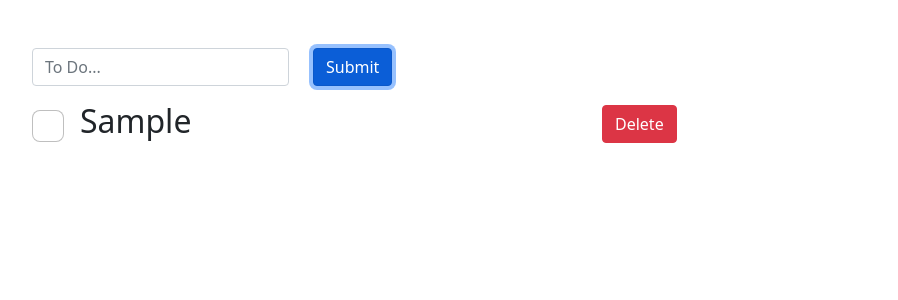
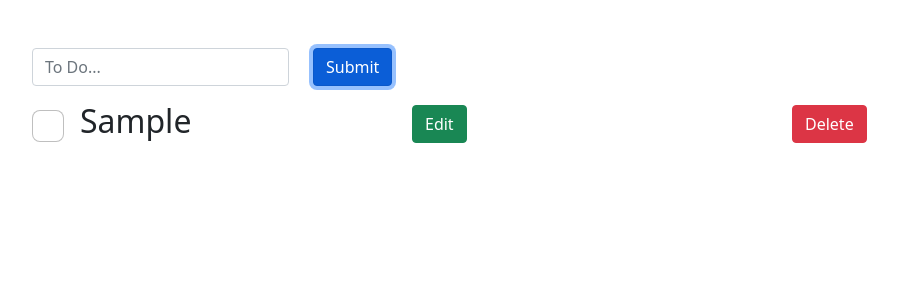
Before and after one commit to nik0laevvlad/todo-app, a React (Create React App) app: page / in a window 1280 px wide. Both pictures are taken after typing "Sample" into the empty fields and a click on the button "Submit". Shown: the top 300 px of the page, without its empty margins (50-948 px from the left). Built offline with nearby package versions, Linux system fonts and the light colour scheme.

Commit message:
Feature/update task (#6)
* add editing task

* created component UpdateTask

* fix render UpdateTask

```diff
--- a/src/App.tsx
+++ b/src/App.tsx
@@ -23,6 +23,13 @@ function App() {
     setList([...list]);
   };
 
+  const updateTask = (selectedTodo: TodoItem, text: string) => {
+    if (text.trim() !== '') {
+      selectedTodo.text = text;
+      setList([...list]);
+    }
+  };
+
   useEffect(() => {
     const storage = JSON.parse(localStorage.getItem('todoList') || '[]');
     setList(storage);
@@ -40,6 +47,7 @@ function App() {
           completeTask={completeTask}
           list={list}
           deleteTask={deleteTask}
+          updateTask={updateTask}
         />
       </Container>
     </>
--- a/src/modules/AddItemForm.tsx
+++ b/src/modules/AddItemForm.tsx
@@ -25,14 +25,7 @@ export const AddItemForm = ({ addTodo }: Props) => {
           />
         </Col>
         <Col md="auto">
-          <Button
-            onClick={() => {
-              addTodo(text);
-              setText('');
-            }}
-          >
-            Submit
-          </Button>
+          <Button type="submit">Submit</Button>
         </Col>
       </Row>
     </Form>
--- a/src/modules/ListItem.tsx
+++ b/src/modules/ListItem.tsx
@@ -6,13 +6,11 @@ import FormCheckLabel from 'react-bootstrap/FormCheckLabel';
 interface Props {
   item: TodoItem;
   completeTask: (selectedTodo: TodoItem) => void;
-  deleteTask: (index: number) => void;
+  deleteTask: () => void;
+  show: () => void;
 }
 
-export const ListItem = (
-  { item, completeTask, deleteTask }: Props,
-  key: number,
-) => {
+export const ListItem = ({ item, completeTask, deleteTask, show }: Props) => {
   return (
     <>
       <Row>
@@ -34,7 +32,12 @@ export const ListItem = (
           </FormCheck>
         </Col>
         <Col>
-          <Button onClick={() => deleteTask(key)} variant="danger">
+          <Button onClick={() => show()} variant="success">
+            Edit
+          </Button>
+        </Col>
+        <Col>
+          <Button onClick={() => deleteTask()} variant="danger">
             Delete
           </Button>
         </Col>
--- a/src/modules/TodoList.tsx
+++ b/src/modules/TodoList.tsx
@@ -1,28 +1,53 @@
 import { TodoItem } from '../types';
 import { ListItem } from './ListItem';
-import React from 'react';
+import React, { useState } from 'react';
+import { UpdateTask } from './UpdateTask';
 
 interface Props {
   list: TodoItem[];
   completeTask: (selectedTodo: TodoItem) => void;
   deleteTask: (index: number) => void;
+  updateTask: (selectedTodo: TodoItem, text: string) => void;
 }
 
-export const TodoList = ({ completeTask, list, deleteTask }: Props) => {
+export const TodoList = ({
+  completeTask,
+  list,
+  deleteTask,
+  updateTask,
+}: Props) => {
+  const [selectedId, setSelectedId] = useState<number>();
+
+  const show = (key: number) => {
+    if (key !== selectedId) {
+      setSelectedId(key);
+    } else {
+      setSelectedId(undefined);
+    }
+  };
+
   return (
-    <div>
+    <>
       <div className="mt-3 h2">
-        {list.map((item: TodoItem, key: number) => {
+        {list.map((item: TodoItem, index: number) => {
           return (
-            <ListItem
-              key={key}
-              item={item}
-              completeTask={completeTask}
-              deleteTask={() => deleteTask(key)}
-            />
+            <div key={index}>
+              <ListItem
+                item={item}
+                completeTask={completeTask}
+                deleteTask={() => deleteTask(index)}
+                show={() => show(index)}
+              />
+            </div>
           );
         })}
       </div>
-    </div>
+      {selectedId !== undefined && (
+        <UpdateTask
+          updateTask={(text: string) => updateTask(list[selectedId], text)}
+          initialValue={list[selectedId].text}
+        />
+      )}
+    </>
   );
 };
--- /dev/null
+++ b/src/modules/UpdateTask.tsx
@@ -0,0 +1,35 @@
+import { Button, Col, Form, FormControl, Row } from 'react-bootstrap';
+import React, { useState } from 'react';
+
+interface Props {
+  updateTask: (text: string) => void;
+  initialValue: string;
+}
+
+export const UpdateTask = ({ updateTask, initialValue }: Props) => {
+  const [newText, setNewText] = useState(initialValue);
+
+  return (
+    <Form
+      onSubmit={(e) => {
+        e.preventDefault();
+        updateTask(newText);
+        setNewText('');
+      }}
+    >
+      <Row className="mt-5">
+        <Col md="auto">
+          <FormControl
+            value={newText}
+            onChange={(e) => {
+              setNewText(e.target.value);
+            }}
+          />
+        </Col>
+        <Col md="auto">
+          <Button type="submit">Update</Button>
+        </Col>
+      </Row>
+    </Form>
+  );
+};
--- a/src/modules/index.ts
+++ b/src/modules/index.ts
@@ -1,3 +1,4 @@
 export * from './AddItemForm';
 export * from './ListItem';
 export * from './TodoList';
+export * from './UpdateTask';
```
